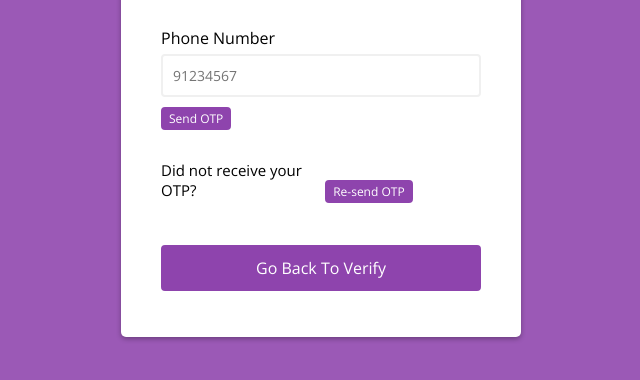
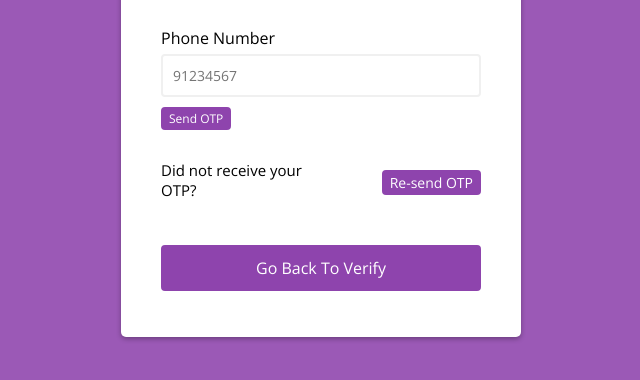
Before and after one commit to Cherweijie/traxx-code-challenge, a plain HTML site: page fancy_form/verify.html in a window 1280 px wide. Shown: the part 270-650 px from the top of the page, without its empty margins (319-959 px from the left). Drawn offline with nearby package versions, Linux system fonts and the light colour scheme; a web font is replaced by a local one.

Commit message:
Update ReadMe and minor details

```diff
--- a/fancy_form/style.css
+++ b/fancy_form/style.css
@@ -22,7 +22,18 @@ body {
 
 .prompt {
   font-size: 15px;
-  max-width: 50%;
+  width: 45%;
+}
+
+.otp-prompt-btn {
+  background-color: #8e44ad;
+  border: 2px solid #8e44ad;
+  border-radius: 4px;
+  color: #fff;
+  font-family: inherit;
+  font-size: 14px;
+  margin-top: 10px;
+  float: right;
 }
 
 .prompt-btn {
--- a/fancy_form/verify.html
+++ b/fancy_form/verify.html
@@ -3,7 +3,7 @@
  <title>Fancy Form</title>
 
  <!-- You may add more stuff here -->
- <script defer src="otpscript.js" type="text/javascript"></script>
+ <script defer src="otpScript.js" type="text/javascript"></script>
  <link href="style.css" rel="stylesheet" />
 </head>
 
@@ -26,7 +26,7 @@
    <i class="fas fa-exclamation-circle"></i>
    <div class="otp-block">
     <label class="prompt" id="input-phone-number">Did not receive your OTP?</label>
-    <button class="prompt-btn">Re-send OTP</button>
+    <button class="otp-prompt-btn">Re-send OTP</button>
    </div>
   </div>
   <button class="send-btn" onclick="closeSelf()">Go Back To Verify</button>
```
Also changed, not shown: fancy_form/index.html (+1 -1 lines), 1 other file.
